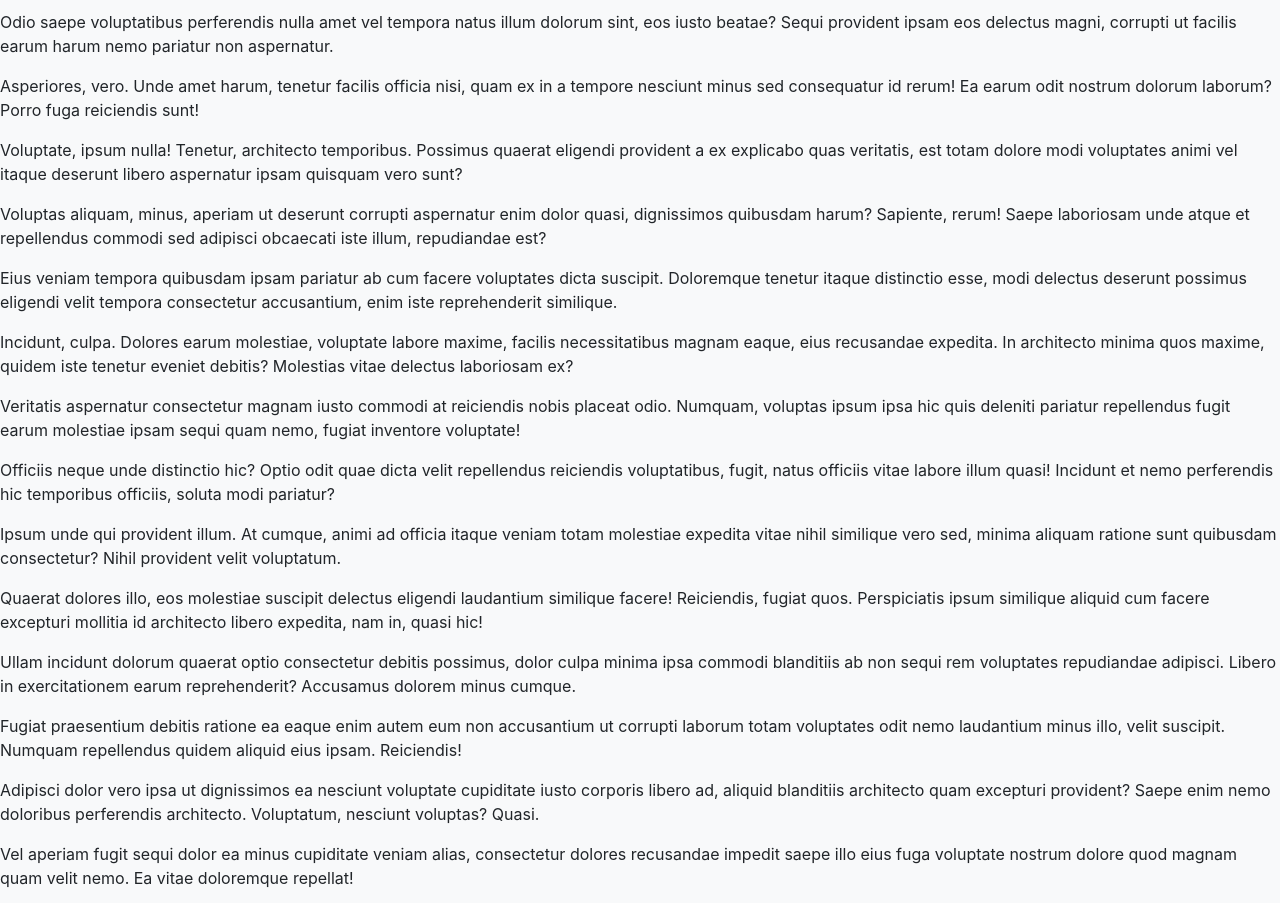
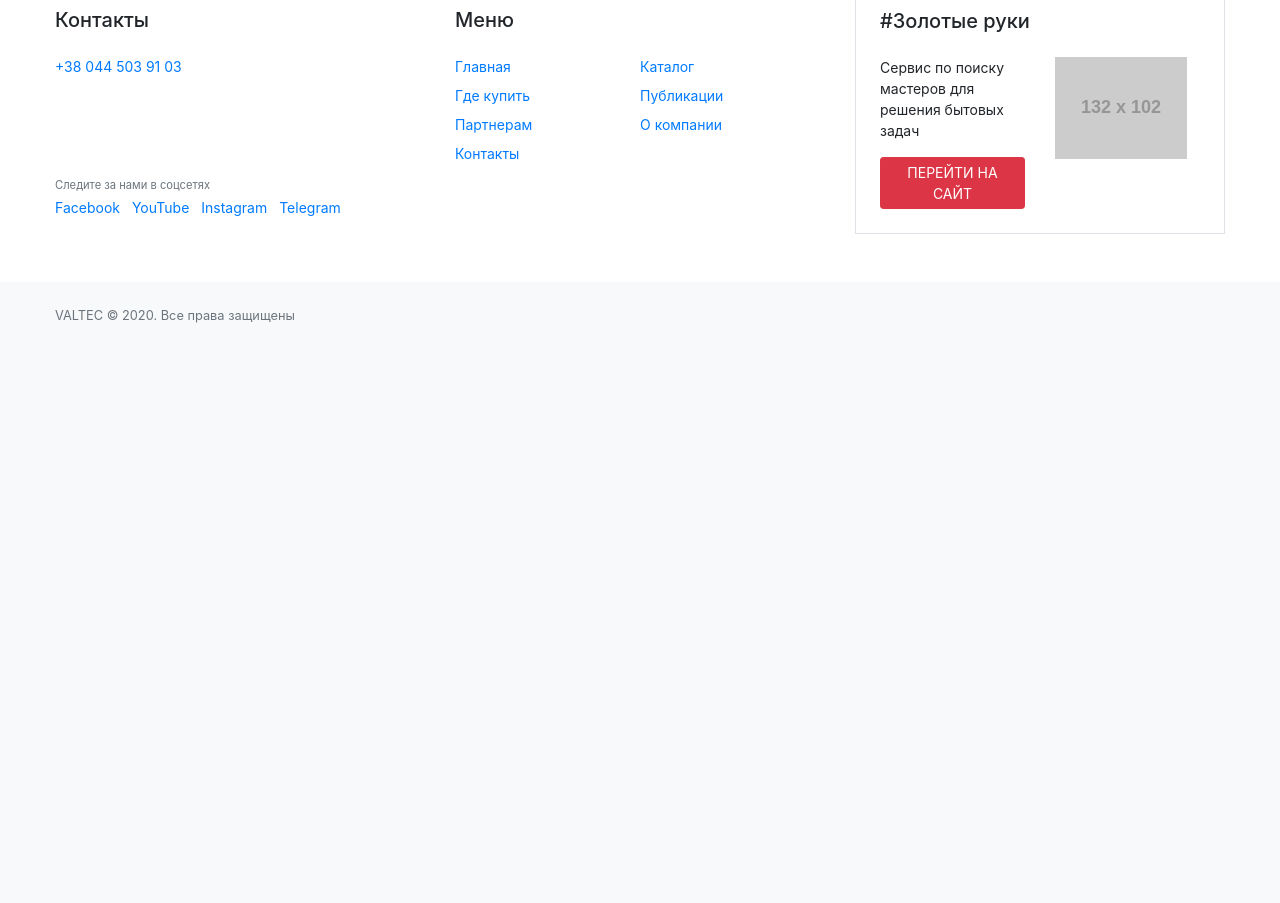
Before and after one commit to Muhammadjewel/valtec-clone, a website: page src/index.html in a window 1280 px wide. Shown: the part 451-1354 px from the top of the page. After the commit the page ends 800 px from the top, so only its background shows below. Drawn offline with nearby package versions, Linux system fonts and the light colour scheme; files that its build step writes are made by us from their sources; placeholder pictures from the web are drawn by us.

Commit message:
Add site-footer and copyright part. Add shadow to site-header

```diff
--- a/src/index.html
+++ b/src/index.html
@@ -10,10 +10,10 @@
   <link rel="stylesheet" href="css/styles.css">
 </head>
 
-<body class="bg-light">
+<body class="d-flex flex-column bg-light">
 
   <!-- SITE-HEADER -->
-  <header class="site-header fixed-top d-flex flex-column bg-white">
+  <header class="site-header fixed-top d-flex flex-column bg-white shadow-sm">
     <!-- NAVBAR -->
     <nav class="sitenav">
       <div class="container sitenav__container">
@@ -178,26 +178,70 @@
     </section>
   </header>
 
-  <p>Lorem, ipsum dolor sit amet consectetur adipisicing elit. Hic quibusdam, et in tempore animi error? Quas minima quae inventore beatae impedit, reprehenderit obcaecati voluptate accusamus nesciunt tempore repellendus sed repellat?</p>
-  <p>Nulla pariatur deserunt dicta minima iusto optio qui quam eos ratione accusantium recusandae, at iure debitis aliquam. Commodi totam at ullam aperiam, recusandae sequi dignissimos cupiditate iure quod in veniam!</p>
-  <p>Expedita, magni! Ex laboriosam velit, ad nihil est quibusdam reprehenderit omnis sit minus? Cumque corporis eos officia quaerat, at unde voluptas minus ratione, aliquid asperiores eveniet dignissimos deleniti aut. Nihil?</p>
-  <p>Assumenda eius labore vitae ab dolorem obcaecati alias, quidem impedit, sapiente, adipisci libero quaerat nihil id! Sunt, reiciendis, provident esse iure inventore expedita amet sit numquam est perferendis dicta temporibus.</p>
-  <p>Voluptatum hic sequi corporis blanditiis illum odio inventore, similique culpa rerum eveniet officia aut reprehenderit repudiandae dolore quaerat suscipit vero, architecto perferendis animi eius. Dolores totam harum quia eos aliquid.</p>
-  <p>Odio saepe voluptatibus perferendis nulla amet vel tempora natus illum dolorum sint, eos iusto beatae? Sequi provident ipsam eos delectus magni, corrupti ut facilis earum harum nemo pariatur non aspernatur.</p>
-  <p>Asperiores, vero. Unde amet harum, tenetur facilis officia nisi, quam ex in a tempore nesciunt minus sed consequatur id rerum! Ea earum odit nostrum dolorum laborum? Porro fuga reiciendis sunt!</p>
-  <p>Voluptate, ipsum nulla! Tenetur, architecto temporibus. Possimus quaerat eligendi provident a ex explicabo quas veritatis, est totam dolore modi voluptates animi vel itaque deserunt libero aspernatur ipsam quisquam vero sunt?</p>
-  <p>Voluptas aliquam, minus, aperiam ut deserunt corrupti aspernatur enim dolor quasi, dignissimos quibusdam harum? Sapiente, rerum! Saepe laboriosam unde atque et repellendus commodi sed adipisci obcaecati iste illum, repudiandae est?</p>
-  <p>Eius veniam tempora quibusdam ipsam pariatur ab cum facere voluptates dicta suscipit. Doloremque tenetur itaque distinctio esse, modi delectus deserunt possimus eligendi velit tempora consectetur accusantium, enim iste reprehenderit similique.</p>
-  <p>Incidunt, culpa. Dolores earum molestiae, voluptate labore maxime, facilis necessitatibus magnam eaque, eius recusandae expedita. In architecto minima quos maxime, quidem iste tenetur eveniet debitis? Molestias vitae delectus laboriosam ex?</p>
-  <p>Veritatis aspernatur consectetur magnam iusto commodi at reiciendis nobis placeat odio. Numquam, voluptas ipsum ipsa hic quis deleniti pariatur repellendus fugit earum molestiae ipsam sequi quam nemo, fugiat inventore voluptate!</p>
-  <p>Officiis neque unde distinctio hic? Optio odit quae dicta velit repellendus reiciendis voluptatibus, fugit, natus officiis vitae labore illum quasi! Incidunt et nemo perferendis hic temporibus officiis, soluta modi pariatur?</p>
-  <p>Ipsum unde qui provident illum. At cumque, animi ad officia itaque veniam totam molestiae expedita vitae nihil similique vero sed, minima aliquam ratione sunt quibusdam consectetur? Nihil provident velit voluptatum.</p>
-  <p>Quaerat dolores illo, eos molestiae suscipit delectus eligendi laudantium similique facere! Reiciendis, fugiat quos. Perspiciatis ipsum similique aliquid cum facere excepturi mollitia id architecto libero expedita, nam in, quasi hic!</p>
-  <p>Ullam incidunt dolorum quaerat optio consectetur debitis possimus, dolor culpa minima ipsa commodi blanditiis ab non sequi rem voluptates repudiandae adipisci. Libero in exercitationem earum reprehenderit? Accusamus dolorem minus cumque.</p>
-  <p>Fugiat praesentium debitis ratione ea eaque enim autem eum non accusantium ut corrupti laborum totam voluptates odit nemo laudantium minus illo, velit suscipit. Numquam repellendus quidem aliquid eius ipsam. Reiciendis!</p>
-  <p>Adipisci dolor vero ipsa ut dignissimos ea nesciunt voluptate cupiditate iusto corporis libero ad, aliquid blanditiis architecto quam excepturi provident? Saepe enim nemo doloribus perferendis architecto. Voluptatum, nesciunt voluptas? Quasi.</p>
-  <p>Vel aperiam fugit sequi dolor ea minus cupiditate veniam alias, consectetur dolores recusandae impedit saepe illo eius fuga voluptate nostrum dolore quod magnam quam velit nemo. Ea vitae doloremque repellat!</p>
-  <p>Repudiandae at veritatis suscipit. Quisquam aperiam expedita impedit unde est fugiat dolor dolore nemo iste odit eveniet illum dicta fuga, deleniti suscipit obcaecati eum commodi qui odio reprehenderit eius quasi!</p>
+
+  <!-- MAIN-CONTENT -->
+  <main class="mb-auto">Main content</main>
+
+
+  <footer class="site-footer py-4 py-md-5 bg-white">
+    <div class="container">
+      <h2 class="sr-only">Подвал сайта</h2>
+      <a class="d-inline-block mb-4" href="index.html">
+        <img src="https://placehold.it/173x29" alt="Logo" width="173" height="29">
+      </a>
+
+      <div class="row">
+        <section class="col-md-6 col-lg-4 d-flex flex-column">
+          <h3 class="h5 mb-4">Контакты</h3>
+          <a href="tel:+380445039103">+38 044 503 91 03</a>
+          <section class="mt-3 mt-md-auto">
+            <h4 class="h6 mb-1 text-muted small">Следите за нами в соцсетях</h4>
+            <ul class="list-inline">
+              <li class="list-inline-item"><a href="#">Facebook</a></li>
+              <li class="list-inline-item"><a href="#">YouTube</a></li>
+              <li class="list-inline-item"><a href="#">Instagram</a></li>
+              <li class="list-inline-item"><a href="#">Telegram</a></li>
+            </ul>
+          </section>
+        </section>
+
+        <section class="col-md-6 col-lg-5 col-xl-4">
+          <h3 class="h5 mb-4">Меню</h3>
+          <ul class="d-flex flex-wrap list-unstyled">
+            <li class="w-50 pr-2 mb-2"><a href="#">Главная</a></li>
+            <li class="w-50 pr-2 mb-2"><a href="#">Каталог</a></li>
+            <li class="w-50 pr-2 mb-2"><a href="#">Где купить</a></li>
+            <li class="w-50 pr-2 mb-2"><a href="#">Публикации</a></li>
+            <li class="w-50 pr-2 mb-2"><a href="#">Партнерам</a></li>
+            <li class="w-50 pr-2 mb-2"><a href="#">О компании</a></li>
+            <li class="w-50 pr-2 mb-2"><a href="#">Контакты</a></li>
+          </ul>
+        </section>
+
+        <div class="col-md-6 col-lg-3 col-xl-4">
+          <section class="p-4 border mt-md-n4" height="400px">
+            <h3 class="h5 mb-4">#Золотые руки</h3>
+            <div class="row">
+              <div class="col-lg-6">
+                <p>Сервис по поиску мастеров для решения бытовых задач</p>
+                <a class="btn btn-sm btn-danger" href="#">ПЕРЕЙТИ НА САЙТ</a>
+              </div>
+              <div class="col-lg-6 mt-3 mt-lg-0">
+                <img class="img-fluid" src="https://placehold.it/132x102" alt="Rasm" width="132" height="102">
+              </div>
+            </div>
+          </section>
+        </div>
+      </div>
+    </div>
+  </footer>
+
+
+  <div class="copyright py-4 bg-light">
+    <div class="container">
+      <p class="m-0 small text-muted">VALTEC © 2020. Все права защищены</p>
+    </div>
+  </div>
 
 
   <script src="js/scripts.min.js"></script>
--- a/src/scss/_general.scss
+++ b/src/scss/_general.scss
@@ -11,6 +11,7 @@ html {
   height: 100%;
 }
 body {
+  height: 100%;
   padding: 0;
   margin: 0;
 }
--- /dev/null
+++ b/src/scss/blocks/_site-footer.scss
@@ -0,0 +1,3 @@
+.site-footer {
+  font-size: 14px;
+}
--- a/src/scss/styles.scss
+++ b/src/scss/styles.scss
@@ -4,3 +4,4 @@
 @import "general";
 @import "blocks/site-header";
 @import "blocks/sitenav";
+@import "blocks/site-footer";
```
